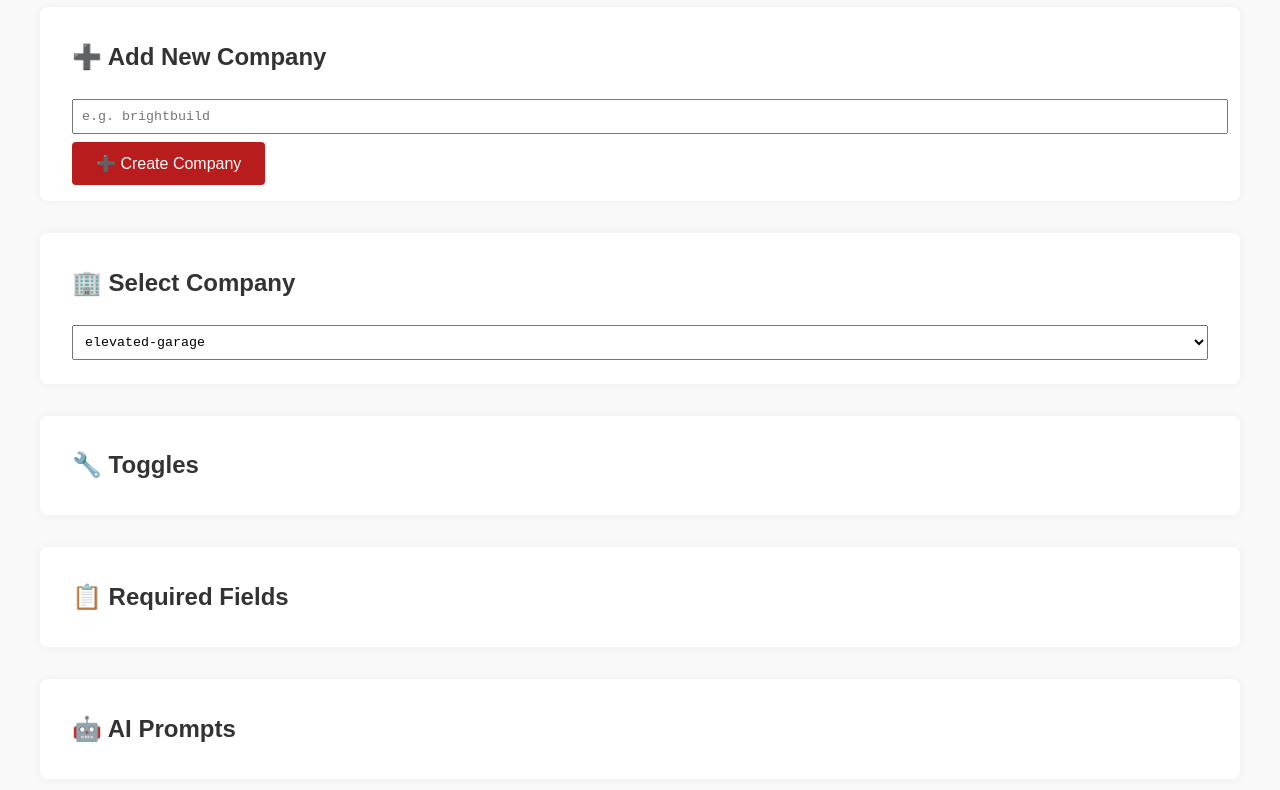
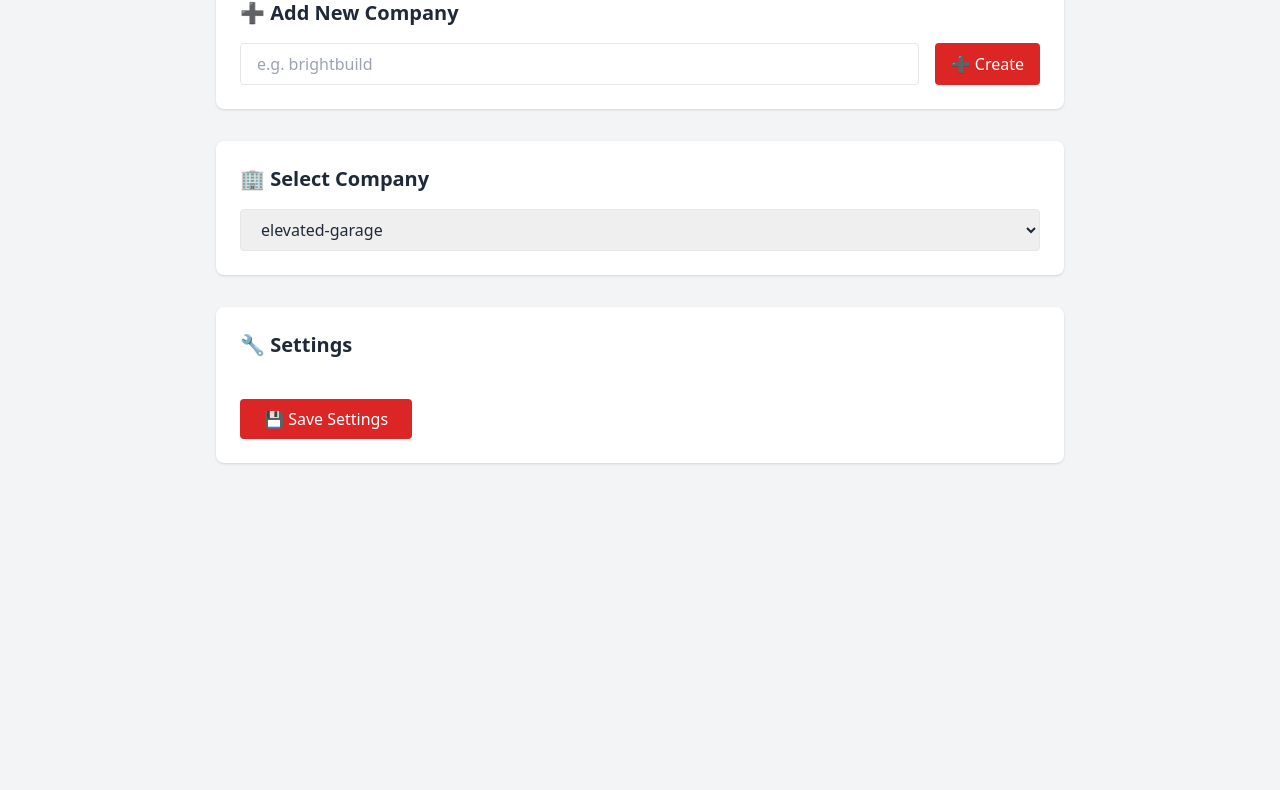
Before and after one commit to VeraLux-AI/veralux-suite, a website: page admin/index.html in a window 1280 px wide. Shown: the part 113-903 px from the top of the page. After the commit the page ends 800 px from the top, so only its background shows below. Drawn offline with nearby package versions, Linux system fonts and the light colour scheme.

Commit message:
Update index.html

```diff
--- a/admin/index.html
+++ b/admin/index.html
@@ -4,39 +4,53 @@
   <meta charset="UTF-8" />
   <meta name="viewport" content="width=device-width, initial-scale=1.0"/>
   <title>VeraLux Admin Portal</title>
-  <link rel="stylesheet" href="admin.css" />
+  <script src="https://cdn.tailwindcss.com"></script>
 </head>
-<body>
-  <h1>VeraLux Admin Portal</h1>
+<body class="bg-gray-100 text-gray-800 font-sans">
 
-  <div class="section-card">
-    <h2>➕ Add New Company</h2>
-    <input id="new-company-name" placeholder="e.g. brightbuild" />
-    <button onclick="createCompany()">➕ Create Company</button>
-  </div>
+  <header class="bg-white shadow p-4">
+    <h1 class="text-2xl font-bold text-red-700">VeraLux Admin Portal</h1>
+  </header>
 
-  <div class="section-card">
-    <h2>🏢 Select Company</h2>
-    <select id="company-select"></select>
-  </div>
+  <main class="max-w-4xl mx-auto p-6 space-y-8">
 
-  <div class="section-card">
-    <h2>🔧 Toggles</h2>
-    <div id="toggle-group"></div>
-  </div>
+    <!-- Add Company -->
+    <section class="bg-white rounded-lg shadow p-6">
+      <h2 class="text-xl font-semibold mb-4">➕ Add New Company</h2>
+      <div class="flex gap-4">
+        <input id="new-company-name" placeholder="e.g. brightbuild"
+               class="flex-1 px-4 py-2 border rounded focus:outline-none focus:ring" />
+        <button onclick="createCompany()"
+                class="bg-red-600 text-white px-4 py-2 rounded hover:bg-red-700 transition">➕ Create</button>
+      </div>
+    </section>
 
-  <div class="section-card">
-    <h2>📋 Required Fields</h2>
-    <div id="list-group"></div>
-  </div>
+    <!-- Select Company -->
+    <section class="bg-white rounded-lg shadow p-6">
+      <h2 class="text-xl font-semibold mb-4">🏢 Select Company</h2>
+      <select id="company-select"
+              class="w-full px-4 py-2 border rounded focus:outline-none focus:ring">
+      </select>
+    </section>
 
-  <div class="section-card">
-    <h2>🤖 AI Prompts</h2>
-    <div id="textarea-group"></div>
-  </div>
+    <!-- Settings -->
+    <section class="bg-white rounded-lg shadow p-6 space-y-6">
+      <h2 class="text-xl font-semibold mb-4">🔧 Settings</h2>
+      <div id="toggle-group" class="space-y-4"></div>
+      <div id="list-group" class="space-y-4"></div>
+      <div id="textarea-group" class="space-y-4"></div>
+      <div class="pt-4">
+        <button onclick="saveSettings()"
+                class="bg-red-600 text-white px-6 py-2 rounded hover:bg-red-700 transition">💾 Save Settings</button>
+      </div>
+    </section>
 
-  <button onclick="saveSettings()">💾 Save Settings</button>
+  </main>
 
   <script src="settings.js"></script>
 </body>
 </html>
+
+  <script src="settings.js"></script>
+</body>
+</html>
```
